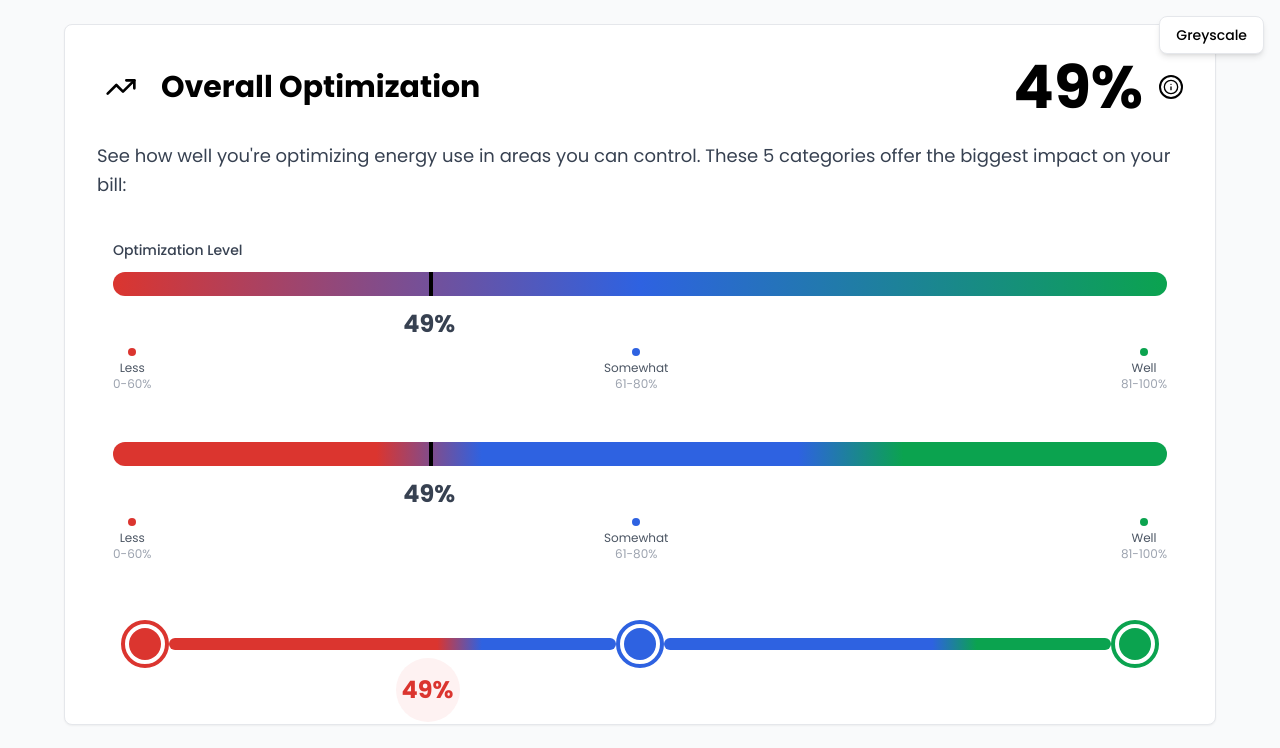
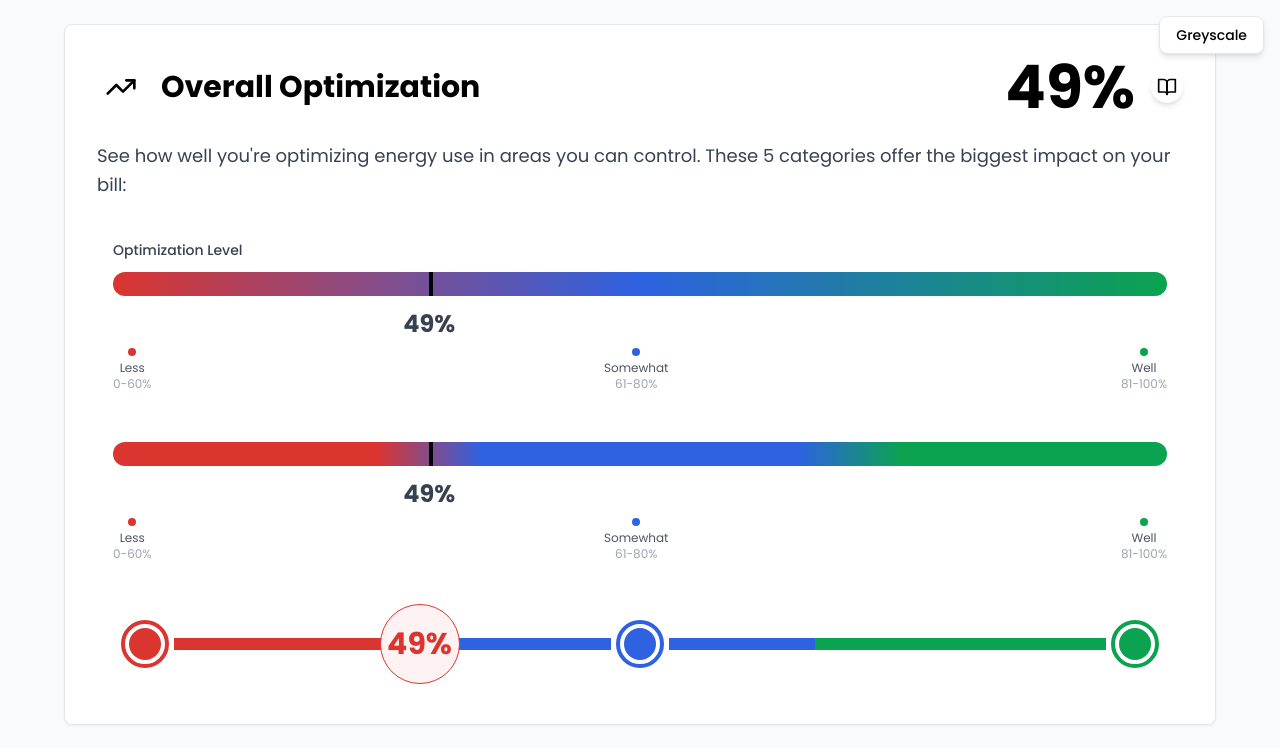
Before and after one commit to davemelk100/progress-meter, a React (Vite) app: page / in a window 1280 px wide. Shown: the top 748 px of the page. Built offline with nearby package versions, Linux system fonts and the light colour scheme.

Commit message:
5 progress meter

```diff
--- a/src/App.tsx
+++ b/src/App.tsx
@@ -1,5 +1,5 @@
 import React from "react";
-import { TrendingUp, Info, ChevronDown } from "lucide-react";
+import { TrendingUp, BookOpen, ChevronDown } from "lucide-react";
 
 interface OptimizationCard {
   title: string;
@@ -45,6 +45,9 @@ const optimizationCards: OptimizationCard[] = [
 function App() {
   const percentage = 49; // Current optimization percentage
   const [isColorMode, setIsColorMode] = React.useState(true);
+  const [selectedCard, setSelectedCard] =
+    React.useState<OptimizationCard | null>(null);
+  const [isModalOpen, setIsModalOpen] = React.useState(false);
 
   const getStatusColor = (status: string) => {
     switch (status) {
@@ -72,8 +75,70 @@ function App() {
     }
   };
 
+  const openModal = (card: OptimizationCard) => {
+    setSelectedCard(card);
+    setIsModalOpen(true);
+  };
+
+  const closeModal = () => {
+    setIsModalOpen(false);
+    setSelectedCard(null);
+  };
+
   return (
     <div className="min-h-screen bg-gray-50 p-6">
+      {/* Modal */}
+      {isModalOpen && selectedCard && (
+        <div className="fixed inset-0 bg-black bg-opacity-50 flex items-center justify-center z-50">
+          <div className="bg-white rounded-lg p-8 max-w-2xl mx-4 max-h-[80vh] overflow-y-auto">
+            <div className="flex items-center justify-between mb-6">
+              <h2 className="text-2xl font-bold text-black">
+                {selectedCard.title}
+              </h2>
+              <button
+                onClick={closeModal}
+                className="text-gray-500 hover:text-gray-700 text-2xl font-bold"
+              >
+                ×
+              </button>
+            </div>
+            <div className="mb-6">
+              <p className="text-gray-700 text-lg leading-relaxed mb-4">
+                {selectedCard.description}
+              </p>
+              <div className="bg-gray-50 rounded-lg p-4">
+                <h3 className="font-semibold text-gray-800 mb-2">
+                  Why you have this score:
+                </h3>
+                <p className="text-gray-600">
+                  {selectedCard.status === "good" &&
+                    "Your energy usage patterns show excellent optimization in this area. You're consistently making efficient choices that minimize waste and maximize savings."}
+                  {selectedCard.status === "warning" &&
+                    "There's room for improvement in this area. While you're doing some things right, small adjustments could significantly boost your optimization score."}
+                  {selectedCard.status === "poor" &&
+                    "This area needs attention. Your current usage patterns indicate opportunities for substantial improvements that could lead to significant energy savings."}
+                </p>
+              </div>
+            </div>
+            <div className="flex items-center justify-between">
+              <div
+                className={`text-4xl font-bold ${getStatusColor(
+                  selectedCard.status
+                )}`}
+              >
+                {selectedCard.percentage}%
+              </div>
+              <button
+                onClick={closeModal}
+                className="px-6 py-2 bg-gray-200 hover:bg-gray-300 rounded-lg text-gray-700 font-medium transition-colors"
+              >
+                Close
+              </button>
+            </div>
+          </div>
+        </div>
+      )}
+
       {/* Color/Greyscale Toggle - Top Right of Viewport */}
       <button
         onClick={() => setIsColorMode(!isColorMode)}
@@ -96,8 +161,8 @@ function App() {
             </div>
             <div className="flex items-center gap-4">
               <div className="text-6xl font-bold text-black">49%</div>
-              <div className="w-6 h-6 rounded-full border-2 border-black flex items-center justify-center">
-                <Info className="w-4 h-4 text-black" />
+              <div className="w-8 h-8 rounded-full bg-white flex items-center justify-center shadow-md">
+                <BookOpen className="w-5 h-5 text-black" />
               </div>
             </div>
           </div>
@@ -262,30 +327,43 @@ function App() {
                   </div>
 
                   {/* Connecting small circles */}
-                  <div className="flex items-center space-x-1 flex-1 justify-center relative">
+                  <div className="flex items-center space-x-1 flex-1 justify-center relative px-[5px]">
+                    <div className="w-full h-3 flex">
                       <div
-                      className="w-full h-3 rounded-full"
+                        className="h-full"
                         style={{
-                        background: isColorMode
-                          ? "linear-gradient(to right, #DB352F 0%, #DB352F 60%, #2E62E1 70%, #2E62E1 100%)"
-                          : "linear-gradient(to right, #6B7280 0%, #6B7280 60%, #374151 70%, #374151 100%)",
+                          width: "60%",
+                          backgroundColor: isColorMode ? "#DB352F" : "#6B7280",
                         }}
                       ></div>
+                      <div
+                        className="h-full"
+                        style={{
+                          width: "40%",
+                          backgroundColor: isColorMode ? "#2E62E1" : "#374151",
+                        }}
+                      ></div>
+                    </div>
 
                     {/* 49% label positioned at 30% */}
                     <div
-                      className="absolute top-full mt-2"
+                      className="absolute"
                       style={{
                         marginLeft: "30%",
-                        transform: "translateX(-50%)",
+                        top: "50%",
+                        transform: "translateX(-50%) translateY(-50%)",
                       }}
                     >
                       <div
-                        className="w-16 h-16 rounded-full flex items-center justify-center"
-                        style={{ backgroundColor: "#FEF2F2" }}
+                        className="w-20 h-20 rounded-full flex items-center justify-center border"
+                        style={{
+                          backgroundColor: "#FEF2F2",
+                          borderWidth: "1px",
+                          borderColor: "#DB352F",
+                        }}
                       >
                         <span
-                          className="text-2xl font-bold"
+                          className="text-3xl font-bold"
                           style={{ color: "#DB352F" }}
                         >
                           49%
@@ -312,15 +390,23 @@ function App() {
                   </div>
 
                   {/* Connecting small circles */}
-                  <div className="flex items-center space-x-1 flex-1 justify-center">
+                  <div className="flex items-center space-x-1 flex-1 justify-center px-[5px]">
+                    <div className="w-full h-3 flex">
                       <div
-                      className="w-full h-3 rounded-full"
+                        className="h-full"
                         style={{
-                        background: isColorMode
-                          ? "linear-gradient(to right, #2E62E1 0%, #2E62E1 60%, #0BA34F 70%, #0BA34F 100%)"
-                          : "linear-gradient(to right, #374151 0%, #374151 60%, #111827 70%, #111827 100%)",
+                          width: "33.33%",
+                          backgroundColor: isColorMode ? "#2E62E1" : "#374151",
                         }}
                       ></div>
+                      <div
+                        className="h-full"
+                        style={{
+                          width: "66.67%",
+                          backgroundColor: isColorMode ? "#0BA34F" : "#111827",
+                        }}
+                      ></div>
+                    </div>
                   </div>
 
                   {/* Well Section - Big circle */}
@@ -354,13 +440,14 @@ function App() {
             >
               <div className="flex items-center justify-between mb-4">
                 <h2 className="text-xl font-bold text-black">{card.title}</h2>
-                <div
-                  className={`w-6 h-6 rounded-full border-2 flex items-center justify-center ${getInfoIconColor(
+                <button
+                  onClick={() => openModal(card)}
+                  className={`w-8 h-8 rounded-full bg-white flex items-center justify-center shadow-md hover:shadow-lg transition-shadow cursor-pointer ${getInfoIconColor(
                     card.status
                   )}`}
                 >
-                  <Info className="w-4 h-4" />
-                </div>
+                  <BookOpen className="w-5 h-5" />
+                </button>
               </div>
 
               <div className="mb-6">
```
Lines whose indentation alone changed are shown as unchanged.
